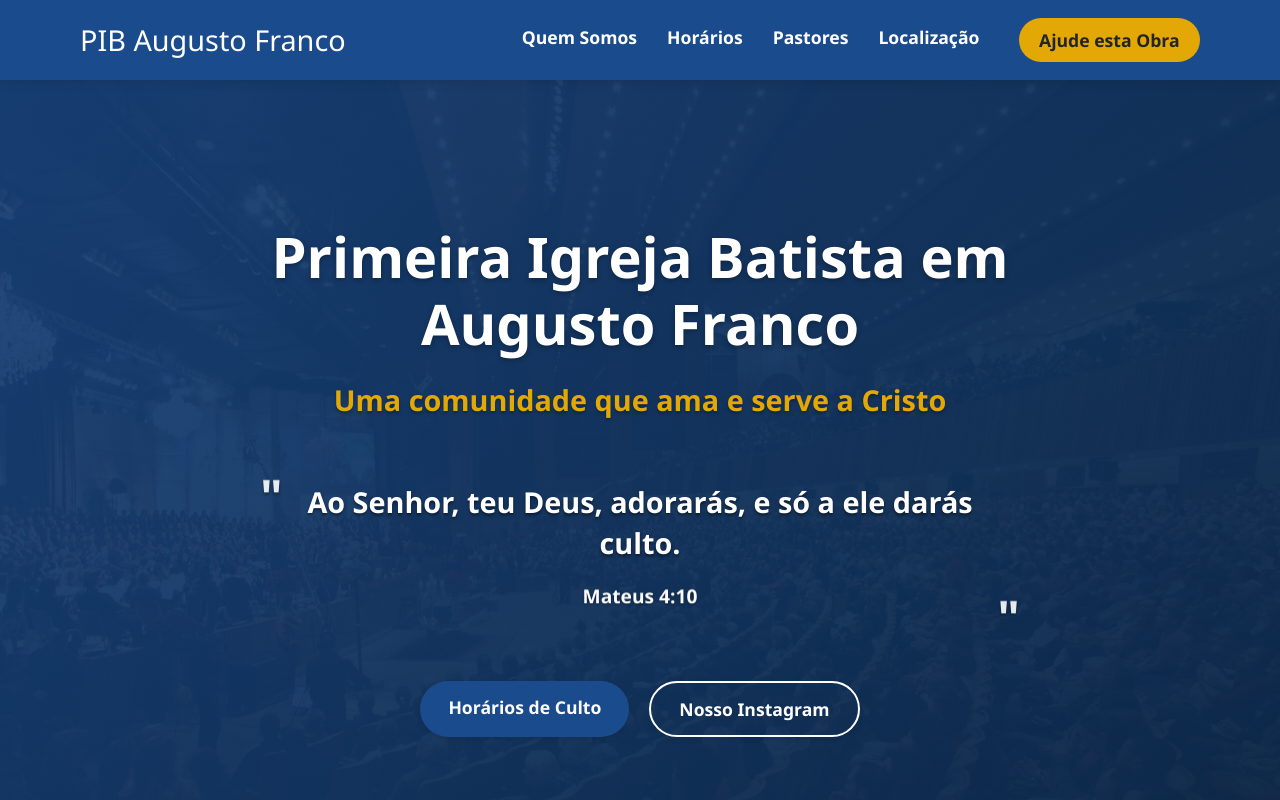
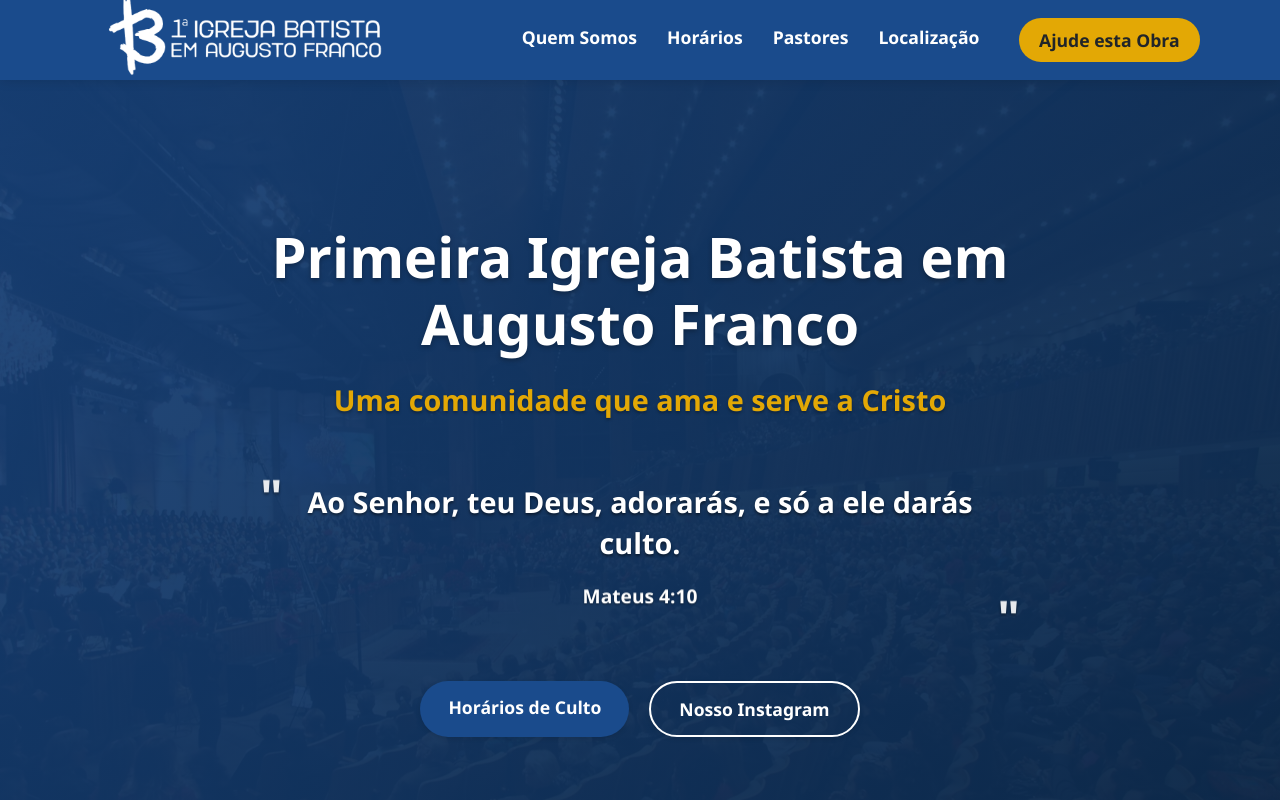
Before and after one commit to PaulooBarros/pibaf-page, a React (Vite) app: page / in a window 1280 px wide. Shown: the top 800 px of the page. Built offline with nearby package versions, Linux system fonts and the light colour scheme.

Commit message:
logo pibaf no header

```diff
--- a/src/components/Navbar/Navbar.tsx
+++ b/src/components/Navbar/Navbar.tsx
@@ -1,6 +1,8 @@
 import React, { useState } from "react";
 import { Link } from "react-scroll";
 import "./style.css";
+import logo from "../../assets/logopibafpretoebranco.png";
+
 
 const Navbar: React.FC = () => {
   const [isOpen, setIsOpen] = useState<boolean>(false);
@@ -20,7 +22,11 @@ const Navbar: React.FC = () => {
               textDecoration: "none",
             }}
           >
-            PIB Augusto Franco
+            <img
+              src={logo}// Substitua com o caminho da imagem
+              alt="PIB Augusto Franco"
+              style={{ height: "280px" }} // Ajuste o tamanho conforme necessário
+            />
           </Link>
         </div>
 
--- a/src/components/Navbar/style.css
+++ b/src/components/Navbar/style.css
@@ -16,15 +16,6 @@
 
   .donate-link::after {
     display: none !important; /* Remove o sublinhado */
-  }
-
-  a{
-    color: white;
-    cursor: pointer;
-  }
-
-  a:hover{
-    cursor: pointer; /* <-- Adicionado aqui */
   }
 
   /* Ajustes para mobile */
```
Also changed, not shown: src/assets/logopibafpretoebranco.png (added).
